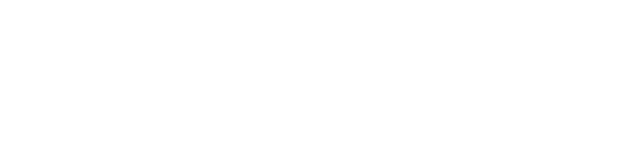
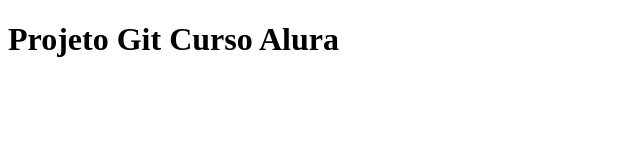
Before and after one commit to Vitor0liveira/curso-git, a plain HTML site: page index.html in a window 1280 px wide. Shown: the whole page, without its empty margins (0-640 px from the left). Drawn offline with Linux system fonts and the light colour scheme.

Commit message:
Titulo da pagina

```diff
--- a/index.html
+++ b/index.html
@@ -4,6 +4,6 @@
 
 </head>
 <body>
-
+	<h1>Projeto Git Curso Alura</h1>
 </body>
 </html>
```
